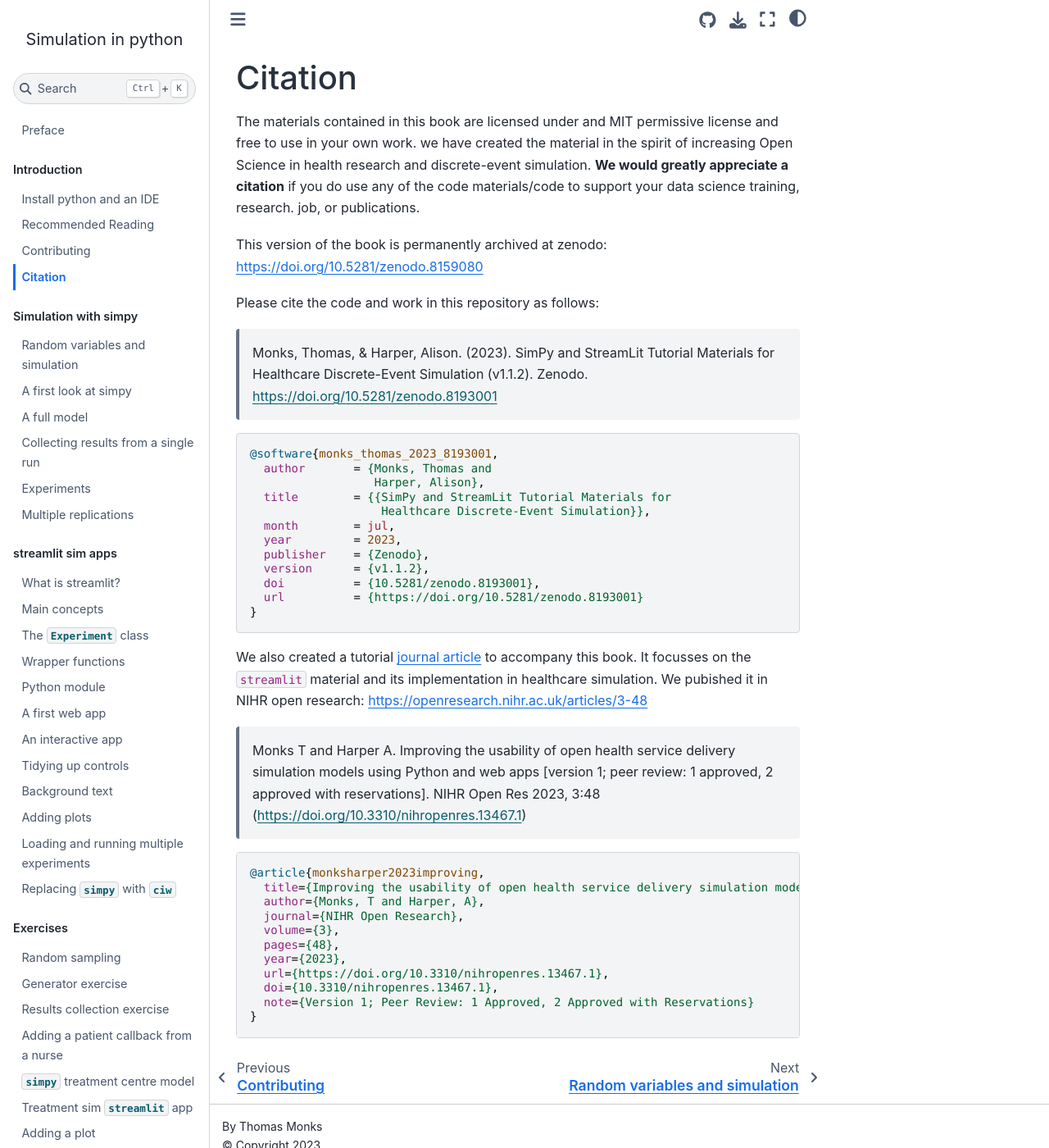
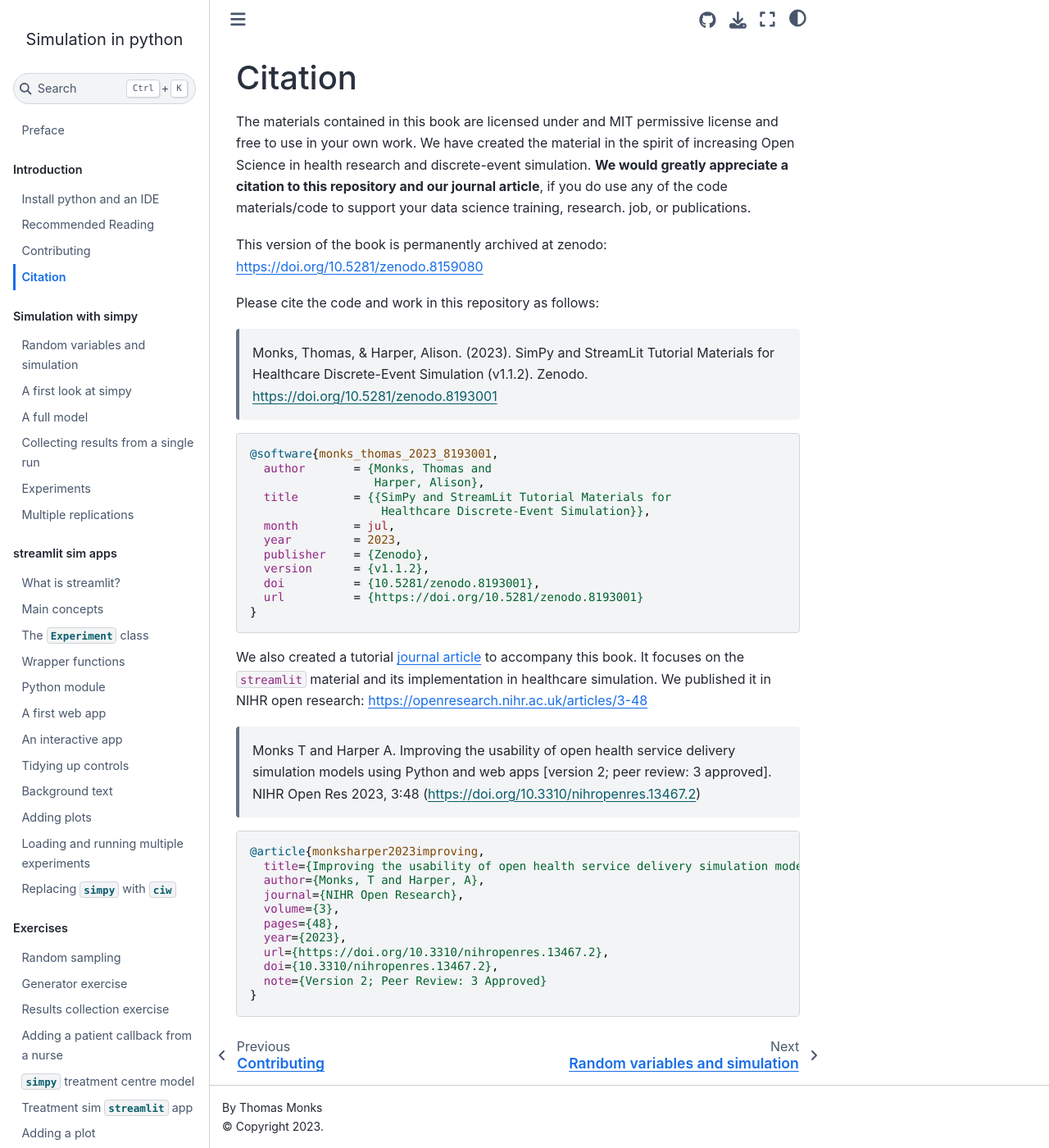
Before and after one commit to health-data-science-OR/simpy-streamlit-tutorial, a Jupyter Book: the page built from content/01_setup/citation.md, in a window 1280 px wide and 1400 px high. Shown: the whole window at 82% size. Built offline with Jupyter Book 1.0.4 settings and Sphinx 7.4.7 and the Sphinx Book theme 1.1.4, drawn with Linux system fonts in a browser that asks for light colours; pages that are not in the unit, such as notebooks, are missing from menus; comment, search, counter and statistics services are not loaded.

Commit message:
CITE: updated to version 2 of NIHR paper

````diff
--- a/content/01_setup/citation.md
+++ b/content/01_setup/citation.md
@@ -1,6 +1,6 @@
 # Citation
 
-The materials contained in this book are licensed under and MIT permissive license and free to use in your own work.  we have created the material in the spirit of increasing Open Science in health research and discrete-event simulation. **We would greatly appreciate a citation** if you do use any of the code materials/code to support your data science training, research. job, or publications.
+The materials contained in this book are licensed under and MIT permissive license and free to use in your own work.  We have created the material in the spirit of increasing Open Science in health research and discrete-event simulation. **We would greatly appreciate a citation to this repository and our journal article**, if you do use any of the code materials/code to support your data science training, research. job, or publications.
 
 This version of the book is permanently archived at zenodo: https://doi.org/10.5281/zenodo.8159080
 
@@ -24,9 +24,9 @@ Please cite the code and work in this repository as follows:
 }
 ```
 
-We also created a tutorial  [journal article](https://openresearch.nihr.ac.uk/articles/3-48) to accompany this book.  It focusses on the `streamlit` material and its implementation in healthcare simulation.  We pubished it in NIHR open research: https://openresearch.nihr.ac.uk/articles/3-48
+We also created a tutorial  [journal article](https://openresearch.nihr.ac.uk/articles/3-48) to accompany this book.  It focuses on the `streamlit` material and its implementation in healthcare simulation.  We published it in NIHR open research: https://openresearch.nihr.ac.uk/articles/3-48
 
->   Monks T and Harper A. Improving the usability of open health service delivery simulation models using Python and web apps [version 1; peer review: 1 approved, 2 approved with reservations]. NIHR Open Res 2023, 3:48 (https://doi.org/10.3310/nihropenres.13467.1)
+> Monks T and Harper A. Improving the usability of open health service delivery simulation models using Python and web apps [version 2; peer review: 3 approved]. NIHR Open Res 2023, 3:48 (https://doi.org/10.3310/nihropenres.13467.2)
 
 ```bibtex
 @article{monksharper2023improving,
@@ -36,8 +36,7 @@ We also created a tutorial  [journal article](https://openresearch.nihr.ac.uk/ar
   volume={3},
   pages={48},
   year={2023},
-  url={https://doi.org/10.3310/nihropenres.13467.1},
-  doi={10.3310/nihropenres.13467.1},
-  note={Version 1; Peer Review: 1 Approved, 2 Approved with Reservations}
+  url={https://doi.org/10.3310/nihropenres.13467.2},
+  doi={10.3310/nihropenres.13467.2},
+  note={Version 2; Peer Review: 3 Approved}
 }
-```
````
Also changed, not shown: README.md (+4 -4 lines).
